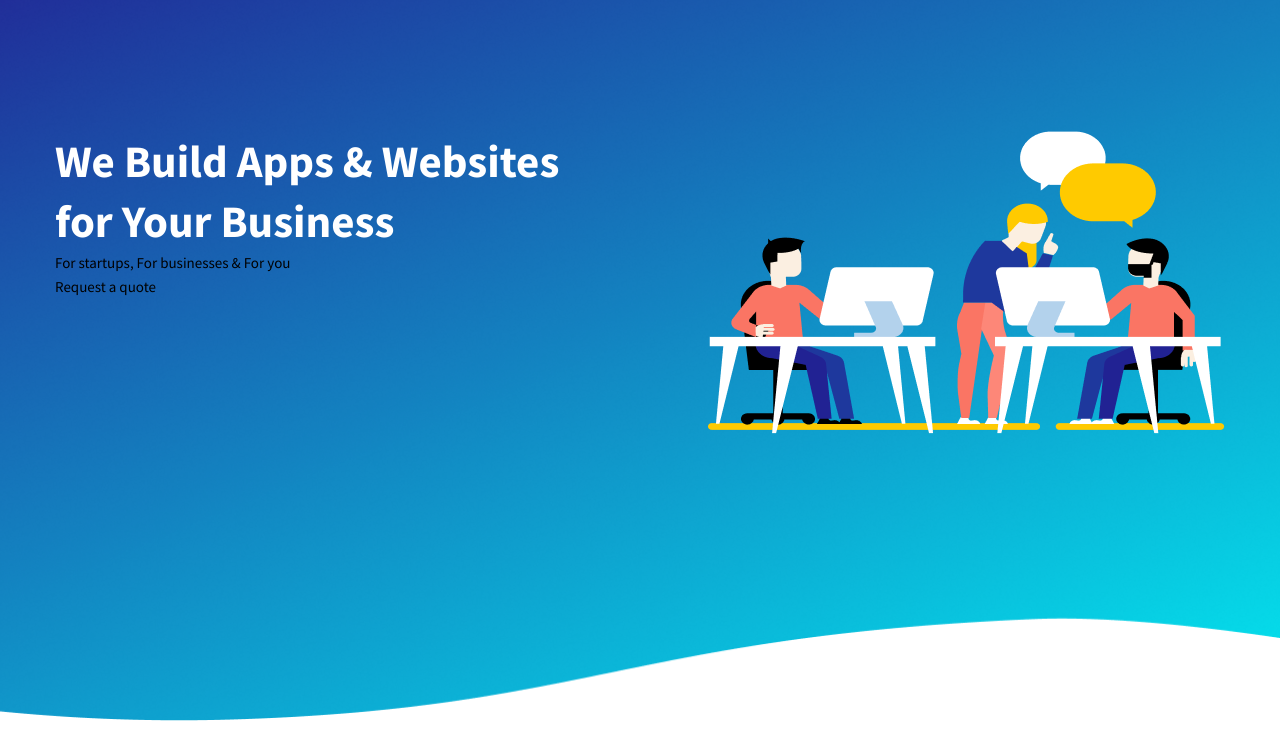
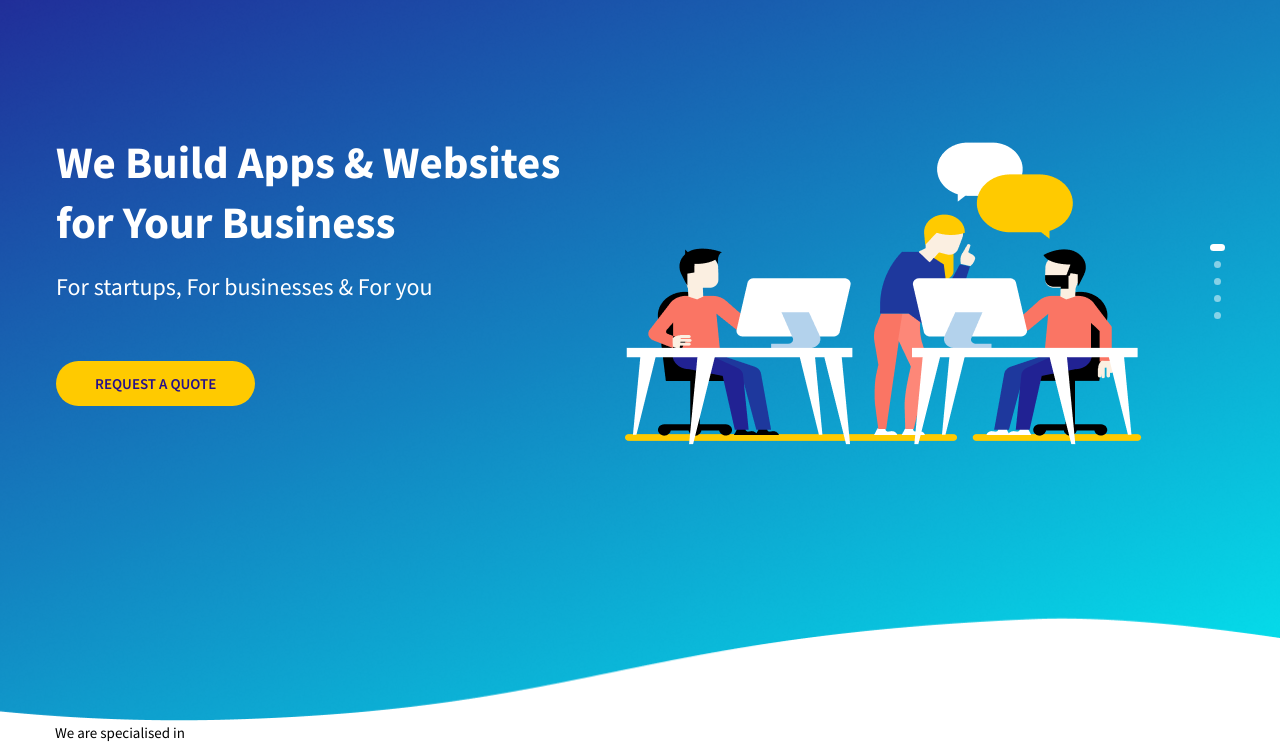
Before and after one commit to AleksF2022/martaUp, a plain HTML site: page index.html in a window 1280 px wide. Shown: the part 79-824 px from the top of the page. Before the commit the page ends 800 px from the top, so only its background shows below. Drawn offline with Linux system fonts and the light colour scheme.

Commit message:
header-slider completed

```diff
--- a/css/style.css
+++ b/css/style.css
@@ -72,24 +72,66 @@ a {
 .header-slider {
   padding-top: 110px;
 }
-.header-slider__item {
-}
+
+.header-slider__item {}
+
 .header-slider__item-content {
   display: flex;
   justify-content: space-between;
 }
+
 .header-slider__item-info {
   max-width: 505px;
+  color: #fff;
 }
+
 .header-slider__title {
   font-size: 45px;
   font-weight: 700;
   line-height: 60px;
-  color: #fff;
+  margin-bottom: 10px;
 }
+
 .header-slider__description {
+  font-size: 24px;
+  line-height: 50px;
+  margin-bottom: 60px;
 }
+
 .header-slider__btn {
+  text-transform: uppercase;
+  color: #250f8a;
+  font-weight: 600;
+  padding: 13px 39px;
+  background-color: #ffca00;
+  border-radius: 25px;
 }
+
 .header-slider__item-images {
+  margin: 10px 82px 0 0;
 }
+
+.header-dots {
+  list-style-type: none;
+  position: absolute;
+  right: 0;
+  top: 50%;
+}
+.header-dots button {
+  border-style: none;
+  background-color: #fff;
+  opacity: 0.5;
+  font-size: 0;
+  padding: 0;
+  width: 7px;
+  height: 7px;
+  border-radius: 3.5px;
+  cursor: pointer;
+  outline: none;
+  display: block;
+  margin: 10px auto;
+}
+.header-dots .slick-active button {
+  width: 15px;
+  opacity: 1;
+}
--- a/index.html
+++ b/index.html
@@ -47,10 +47,63 @@
             </div>
           </div>
         </div>
+        <div class="header-slider__item">
+          <div class="header-slider__item-content">
+            <div class="header-slider__item-info">
+              <h3 class="header-slider__title">We Build Apps & Websites for Your Business</h3>
+              <div class="header-slider__description">For startups, For businesses & For you</div>
+              <a class="header-slider__btn" href="#">Request a quote</a>
+            </div>
+            <div class="header-slider__item-images">
+              <img src="images/slider-img.png" alt=""></img>
+            </div>
+          </div>
+        </div>
+        <div class="header-slider__item">
+          <div class="header-slider__item-content">
+            <div class="header-slider__item-info">
+              <h3 class="header-slider__title">We Build Apps & Websites for Your Business</h3>
+              <div class="header-slider__description">For startups, For businesses & For you</div>
+              <a class="header-slider__btn" href="#">Request a quote</a>
+            </div>
+            <div class="header-slider__item-images">
+              <img src="images/slider-img.png" alt=""></img>
+            </div>
+          </div>
+        </div>
+        <div class="header-slider__item">
+          <div class="header-slider__item-content">
+            <div class="header-slider__item-info">
+              <h3 class="header-slider__title">We Build Apps & Websites for Your Business</h3>
+              <div class="header-slider__description">For startups, For businesses & For you</div>
+              <a class="header-slider__btn" href="#">Request a quote</a>
+            </div>
+            <div class="header-slider__item-images">
+              <img src="images/slider-img.png" alt=""></img>
+            </div>
+          </div>
+        </div>
+        <div class="header-slider__item">
+          <div class="header-slider__item-content">
+            <div class="header-slider__item-info">
+              <h3 class="header-slider__title">We Build Apps & Websites for Your Business</h3>
+              <div class="header-slider__description">For startups, For businesses & For you</div>
+              <a class="header-slider__btn" href="#">Request a quote</a>
+            </div>
+            <div class="header-slider__item-images">
+              <img src="images/slider-img.png" alt=""></img>
+            </div>
+          </div>
+        </div>
+
       </div>
     </div>
   </header>
-
+  <section class="specialised">
+    <div class="container">
+      <div class="specialised__title title">We are specialised in</div>
+    </div>
+  </section>
   <script src="js/jquery-3.6.3.min.js"></script>
   <script src="js/slick.min.js"></script>
   <script src="js/main.js"></script>
--- a/js/main.js
+++ b/js/main.js
@@ -1,3 +1,11 @@
 $(function(){
-
+  $('.header-slider').slick({
+    arrows: false,
+    autoplay: false,
+    autoplaySpeed: 2000,
+    vertical: true,
+    verticalSwiping: true,
+    dots: true,
+    dotsClass: 'header-dots'
+  });
 });
```
